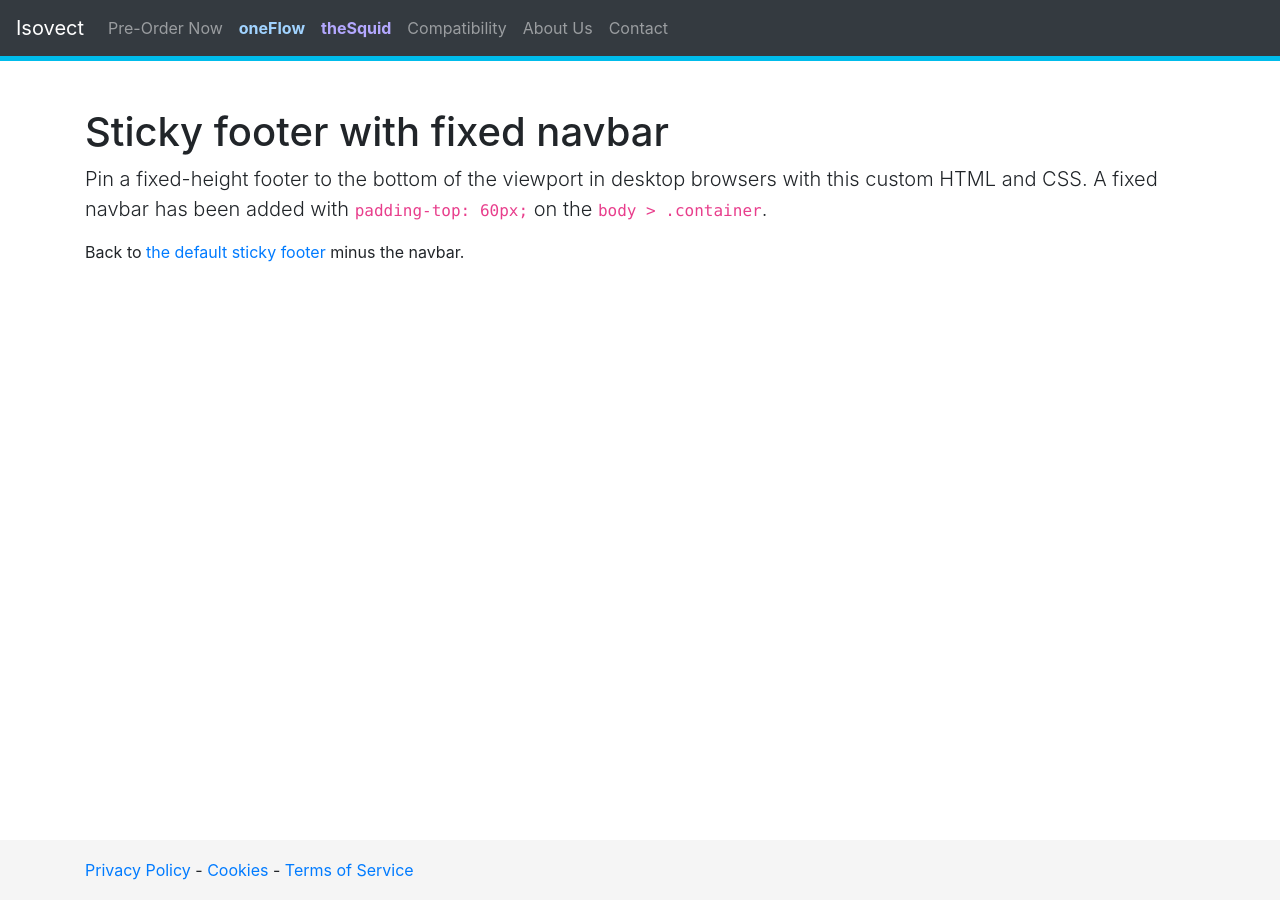
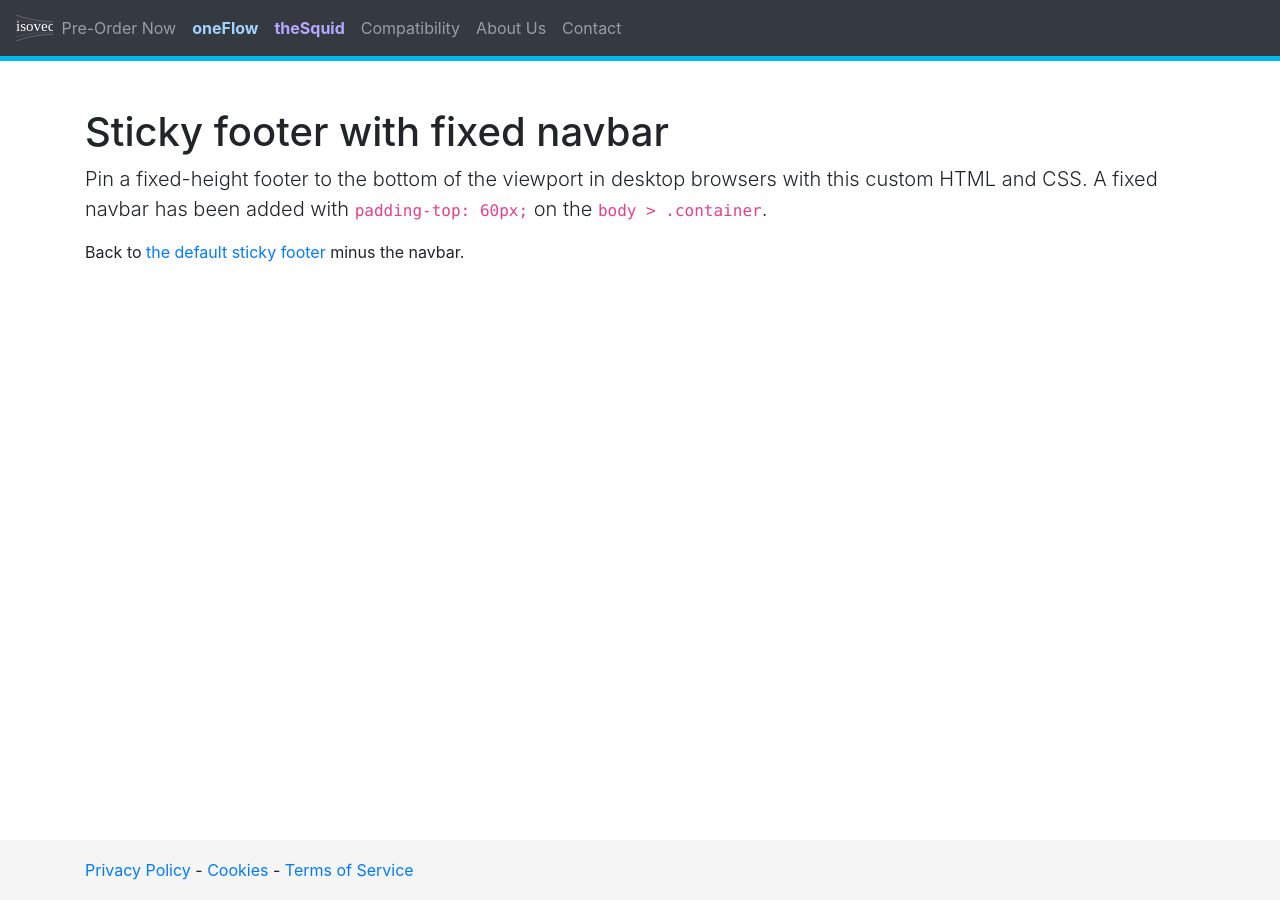
Before and after one commit to booolean/isovect, a Jekyll site: the page main/privacy.html, which Jekyll copies as it is, in a window 1280 px wide. Built offline with Jekyll 4.4.1, drawn with Linux system fonts in a browser that asks for light colours; nearby versions of some CDN libraries.

Commit message:
Update privacy.html

```diff
--- a/main/privacy.html
+++ b/main/privacy.html
@@ -21,7 +21,7 @@
     <header>
       <!-- Fixed navbar -->
       <nav class="navbar navbar-expand-md navbar-dark fixed-top bg-dark bottomline">
-        <a class="navbar-brand" href="index.html">Isovect</a>
+        <a id='short' href="index.html"><img class="navbar-brand" src="wlogo.svg" scale="0"></a>
         <button class="navbar-toggler" type="button" data-toggle="collapse" data-target="#navbarCollapse" aria-controls="navbarCollapse" aria-expanded="false" aria-label="Toggle navigation">
           <span class="navbar-toggler-icon"></span>
         </button>
```
